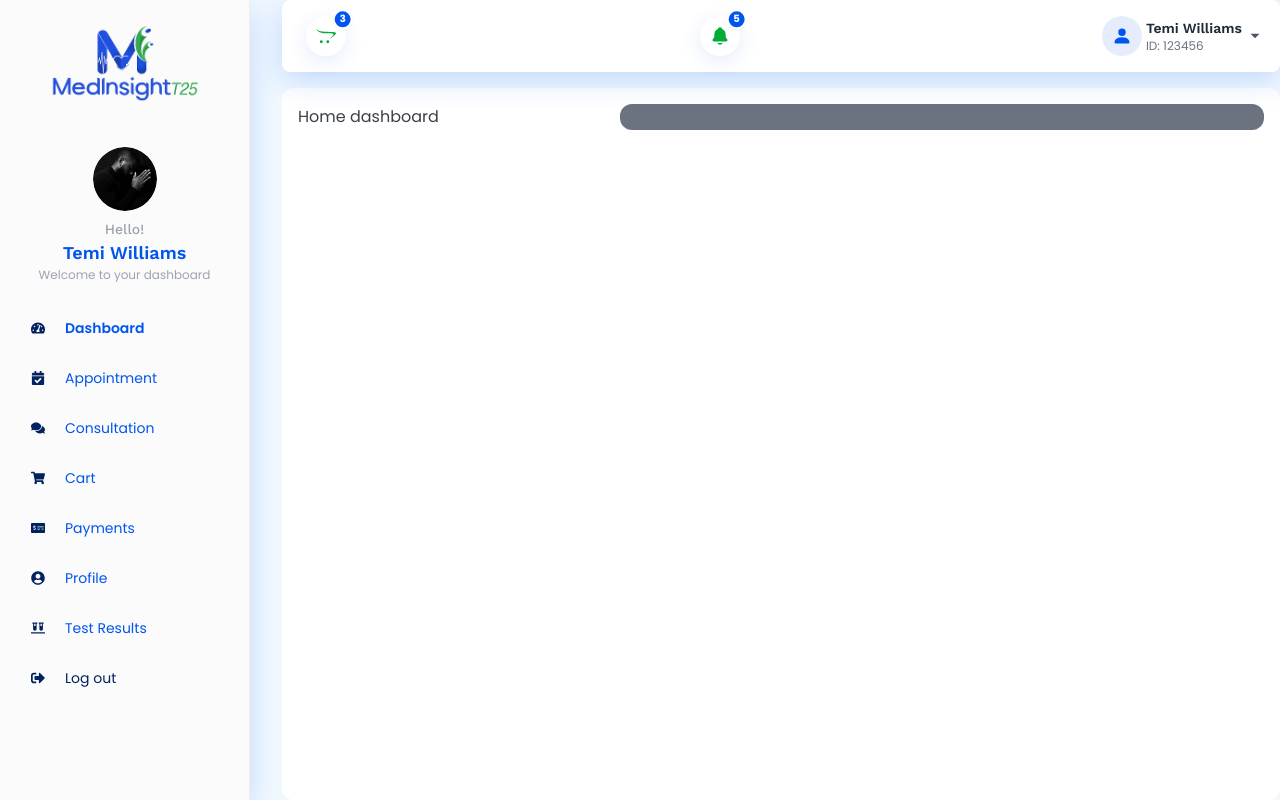
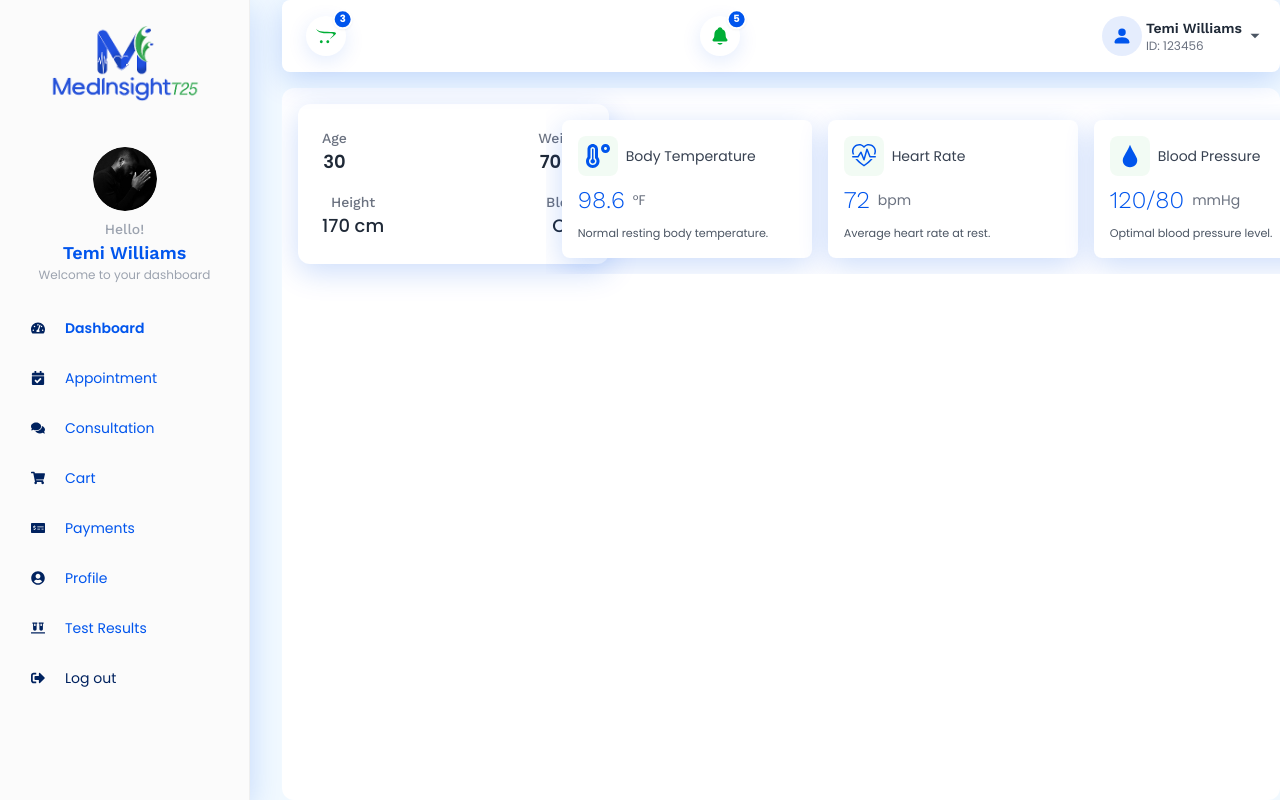
Before and after one commit to MedInsightT25-Project-Organization/medinsight-frontend-codebase, a React (Vite) app: page /patient-dashboard in a window 1280 px wide. Built offline with nearby package versions, Linux system fonts and the light colour scheme.

Commit message:
fourth commit

```diff
--- a/package.json
+++ b/package.json
@@ -10,6 +10,7 @@
     "preview": "vite preview"
   },
   "dependencies": {
+    "@nivo/line": "^0.88.0",
     "react": "^18.3.1",
     "react-countup": "^6.5.3",
     "react-dom": "^18.3.1",
@@ -17,6 +18,7 @@
     "react-paginate": "^8.3.0",
     "react-pro-sidebar": "^1.1.0",
     "react-router-dom": "^7.2.0",
+    "recharts": "^2.15.3",
     "swiper": "^11.2.5"
   },
   "devDependencies": {
--- /dev/null
+++ b/src/Components/PulseCard.jsx
@@ -0,0 +1,100 @@
+import { ResponsiveLine } from '@nivo/line';
+
+const vitalsData = [
+    {
+        id: 'Heart Rate (BPM)',
+        color: 'hsl(0, 70%, 50%)', // Red
+        data: [
+            { x: '08:00', y: 72 },
+            { x: '09:00', y: 75 },
+            { x: '10:00', y: 78 },
+            { x: '11:00', y: 76 },
+            { x: '12:00', y: 80 },
+        ],
+    },
+    {
+        id: 'Oxygen (SpO₂%)',
+        color: 'hsl(200, 70%, 50%)', // Blue
+        data: [
+            { x: '08:00', y: 97 },
+            { x: '09:00', y: 98 },
+            { x: '10:00', y: 96 },
+            { x: '11:00', y: 97 },
+            { x: '12:00', y: 99 },
+        ],
+    },
+    {
+        id: 'Temperature (°C)',
+        color: 'hsl(45, 90%, 55%)', // Yellow
+        data: [
+            { x: '08:00', y: 36.6 },
+            { x: '09:00', y: 36.8 },
+            { x: '10:00', y: 37 },
+            { x: '11:00', y: 37.2 },
+            { x: '12:00', y: 37 },
+        ],
+    },
+];
+
+const PulseCard = () => (
+    <div style={{ height: '400px' }}>
+        <ResponsiveLine
+            data={vitalsData}
+            margin={{ top: 40, right: 110, bottom: 50, left: 60 }}
+            xScale={{ type: 'point' }}
+            yScale={{
+                type: 'linear',
+                min: 'auto',
+                max: 'auto',
+                stacked: false,
+                reverse: false,
+            }}
+            axisTop={null}
+            axisRight={null}
+            axisBottom={{
+                orient: 'bottom',
+                legend: 'Time',
+                legendOffset: 36,
+                legendPosition: 'middle',
+            }}
+            axisLeft={{
+                orient: 'left',
+                legend: 'Vitals',
+                legendOffset: -40,
+                legendPosition: 'middle',
+            }}
+            colors={{ scheme: 'category10' }}
+            pointSize={10}
+            pointColor={{ theme: 'background' }}
+            pointBorderWidth={2}
+            pointBorderColor={{ from: 'serieColor' }}
+            pointLabelYOffset={-12}
+            enableGridX={false}
+            enableGridY={true}
+            useMesh={true}
+            legends={[
+                {
+                    anchor: 'bottom-right',
+                    direction: 'column',
+                    justify: false,
+                    translateX: 100,
+                    translateY: 0,
+                    itemsSpacing: 8,
+                    itemDirection: 'left-to-right',
+                    itemWidth: 100,
+                    itemHeight: 20,
+                    symbolSize: 12,
+                    symbolShape: 'circle',
+                },
+            ]}
+            tooltip={({ point }) => (
+                <div className="p-2 text-sm bg-white border rounded shadow">
+                    <strong>{point.serieId}</strong><br />
+                    {point.data.yFormatted} at {point.data.x}
+                </div>
+            )}
+        />
+    </div>
+);
+
+export default PulseCard;
--- a/src/Pages/Dashboards/PatientDashboard/Appointment.jsx
+++ b/src/Pages/Dashboards/PatientDashboard/Appointment.jsx
@@ -96,7 +96,7 @@ const Appointment = () => {
     }
 
     return (
-        <div className='grid grid-cols-1 lg:grid-cols-3 gap-8 cursor-pointer'>
+        <div className='grid grid-cols-1 lg:grid-cols-3 gap-4 cursor-pointer'>
             <div className='col-span-2'>
                 {/* Book Appointment */}
                 <div className="w-full overflow-x-auto ">
--- a/src/Pages/Dashboards/PatientDashboard/PatientHomeDashboard.jsx
+++ b/src/Pages/Dashboards/PatientDashboard/PatientHomeDashboard.jsx
@@ -1,21 +1,86 @@
 import React from 'react'
+import { healthData } from '../../../assets/data'
+import PulseCard from '../../../Components/PulseCard';
 
 const PatientHomeDashboard = () => {
     return (
-    <div className='grid grid-cols-1 md:grid-cols-3 '>
-      <div className='col-span-1'>
-        Home dashboard
+        <>
+            <div className='grid grid-cols-1 md:grid-cols-3 gap-4 jusify-between'>
+                <div className="col-span-1 flex flex-col">
+
+
+                    {/* Health Statistics  */}
+                    <div className="bg-white rounded-xl p-6 soft-shadow space-y-4">
+                        {/* Row 1 */}
+                        <div className="flex items-center justify-between">
+                            <div className="text-center">
+                                <h5 className="text-sm text-gray-500 font-medium">Age</h5>
+                                <p className="text-lg font-semibold text-gray-800">30</p>
+                            </div>
+                            <div className="text-center">
+                                <h5 className="text-sm text-gray-500 font-medium">Weight</h5>
+                                <p className="text-lg font-semibold text-gray-800">70kg</p>
+                            </div>
                         </div>
 
-      <div className='col-span-2 bg-gray-500 rounded-xl'>
-        <div>
+                        {/* Row 2 */}
+                        <div className="flex items-center justify-between">
+                            <div className="text-center">
+                                <h5 className="text-sm text-gray-500 font-medium">Height</h5>
+                                <p className="text-lg font-medium text-gray-800">170 cm</p>
+                            </div>
+                            <div className="text-center">
+                                <h5 className="text-sm text-gray-500 font-medium">Blood</h5>
+                                <p className="text-lg font-medium text-gray-800">O+</p>
+                            </div>
+                        </div>
+
+
+                    </div>
+                </div>
+
+                {/* Recent Activity */}
+
+
+                {/*  */}
+                <div className='col-span-2 flex flex-col gap-2 items-center justify-between w-full '>
+
+                    <div className="flex justify-between overflow-x-auto gap-4 py-4 px-2 sm:px-0 md:pl-4">
+                        {healthData.map((data) => {
+                            const Icon = data.icon;
+                            return (
+                                <div
+                                    key={data.id}
+                                    className="min-w-[250px] bg-white soft-shadow rounded-lg p-4 flex-shrink-0 cursor-pointer transition-transform duration-300 hover:scale-105"
+                                >
+                                    <div className="flex items-center gap-2 mb-2 text-gray-700">
+                                        {/* <span className="text-2xl">{data.icon}</span> */}
+                                        <Icon className='bg-secondary bg-opacity-5 h-10 w-10 p-2 rounded-lg text-primary' />
+                                        <span className="text-sm">{data.title}</span>
+                                    </div>
+
+                                    <div className="mb-2 flex items-center justify-start gap-2">
+                                        <h4 className="text-2xl font-light text-primary">{data.value}</h4>
+                                        <span className="text-sm text-gray-500">{data.unit}</span>
+                                    </div>
+
+                                    <p className="text-[.7rem] text-gray-600">{data.description}</p>
+                                </div>
+                            )
+                        })}
+                    </div>
+
+                    {/* Pulse Chart */}
+                    <PulseCard />
+
+
+
 
                 </div>
 
             </div>
 
-
-    </div>
+        </>
     )
 }
 
--- a/src/assets/data.js
+++ b/src/assets/data.js
@@ -1,3 +1,8 @@
+import { FaTemperatureHigh, FaHeartbeat, FaTachometerAlt } from 'react-icons/fa';
+import { BsHeartPulse } from 'react-icons/bs';
+import { FiActivity } from 'react-icons/fi';
+import { GiWaterDrop } from "react-icons/gi";
+
 export const lagosLocalGovernments = [
 	"Agege",
 	"Ajeromi-Ifelodun",
@@ -392,3 +397,31 @@ export const labTestsData = [
 		address: "8 Marina Road, Badagry, Lagos",
 	},
 ];
+
+//
+export const healthData = [
+  {
+    id: 1,
+    title: 'Body Temperature',
+    value: '98.6',
+    unit: '°F',
+    icon: FaTemperatureHigh,
+    description: 'Normal resting body temperature.',
+  },
+  {
+    id: 2,
+    title: 'Heart Rate',
+    value: '72',
+    unit: 'bpm',
+    icon: BsHeartPulse,
+    description: 'Average heart rate at rest.',
+  },
+  {
+    id: 3,
+    title: 'Blood Pressure',
+    value: '120/80',
+    unit: 'mmHg',
+    icon: GiWaterDrop,
+    description: 'Optimal blood pressure level.',
+  }
+]
```
Also changed, not shown: 1 other file (tests, documents, lock files or other folders). Lines whose indentation alone changed are shown as unchanged.
